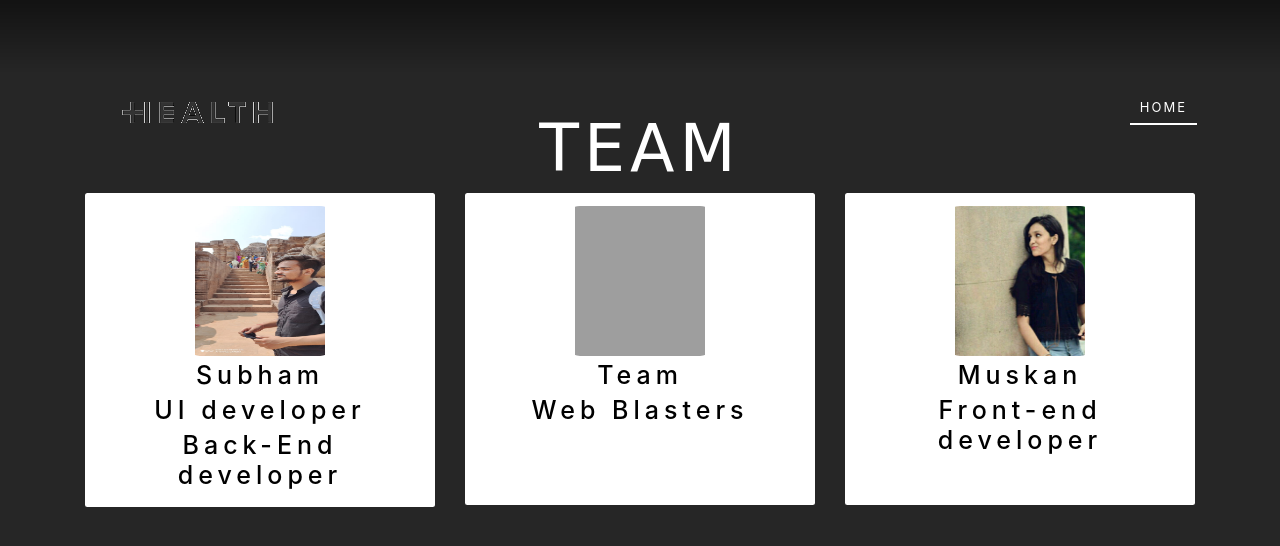
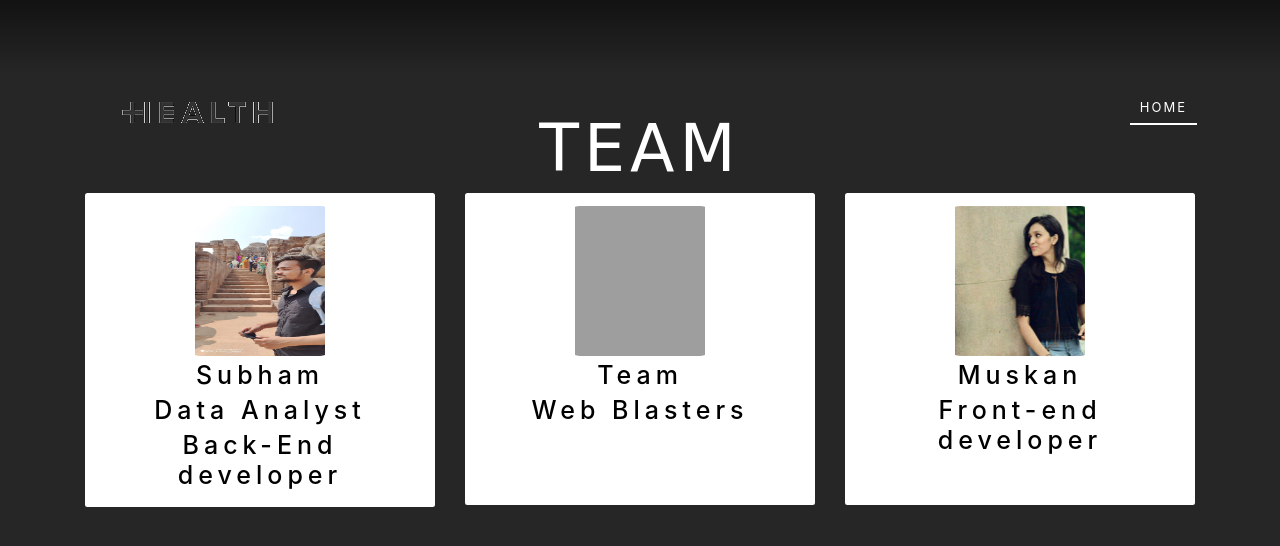
Before and after one commit to Dungeonmaster07/Corona-Solution, a plain HTML site: page Corona Project/rehack/know.html in a window 1280 px wide. Drawn offline with nearby package versions, Linux system fonts and the light colour scheme; grey boxes are pictures that could not be loaded; a web font is replaced by a local one.

Commit message:
Add files via upload

```diff
--- a/Corona Project/rehack/know.html
+++ b/Corona Project/rehack/know.html
@@ -112,7 +112,7 @@
                                        <img src="images/subham.jpg"width="130px" height="150px" alt="">
                                     </div>
                                        <h4>Subham</h4>
-                                       <h4>UI developer</h4>
+                                       <h4>Data Analyst</h4>
                                        <h4>Back-End developer</h4>
                                </div>
                            </div>
@@ -121,7 +121,7 @@
                            <div class="card">
                                <div class="card-body text-center mt-4">
                                    <h4>subham</h4>
-                                   <p>Lorem ipsum dolor sit amet consectetur adipisicing elit. In tempore saepe quisquam quibusdam sit laborum nulla error, quam blanditiis sunt facilis dolores harum voluptatem omnis tempora placeat quis odit fuga.</p>
+                                   <p>Machine Learner and data enthusiast. Learning always is joyful thus waiting for the joy to arrive in my life. Back-end developer by choice.</p>
                                    <ul class="list-inline">
                                        <li class="list-inline-item">
                                            <a href="#" class="social-icon" target="_blank">
```
